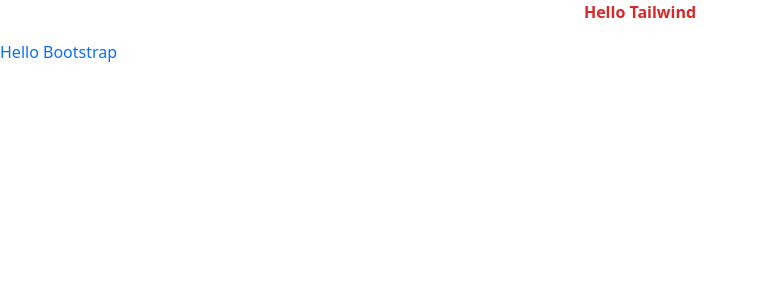
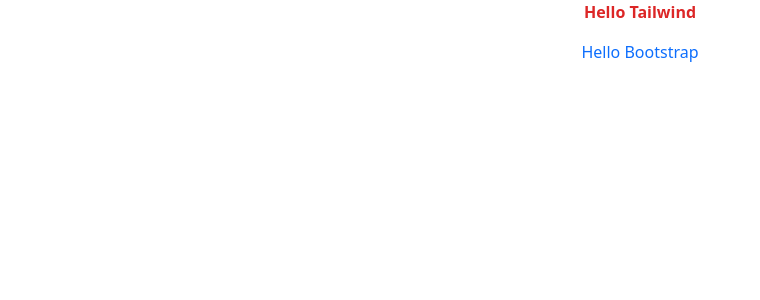
Before and after one commit to AlaaHamdyMohammadi/ITI-React-Udemy-Project-Team2, a React (Vite) app: page / in a window 1280 px wide. Shown: the top 300 px of the page, without its empty margins (0-760 px from the left). Built offline with nearby package versions, Linux system fonts and the light colour scheme.

Commit message:
HandleRouting

```diff
--- a/src/App.jsx
+++ b/src/App.jsx
@@ -20,7 +20,7 @@ function App() {
     <>
       <RouterProvider router={router} />
       <p className="text-center font-semibold text-red-600">Hello Tailwind</p>
-      <p className="text-primary">Hello Bootstrap</p>
+      <p className="text-primary text-center">Hello Bootstrap</p>
     </>
   );
 }
```
